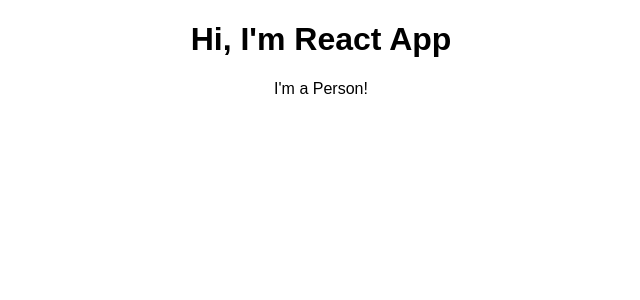
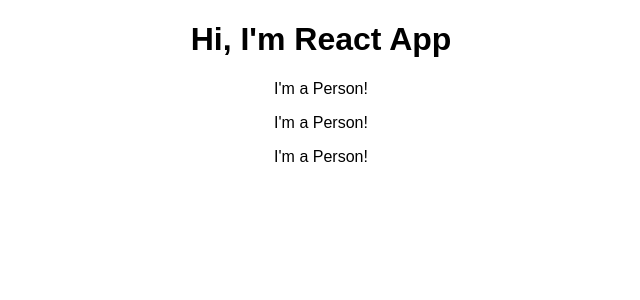
Before and after one commit to diwakarsharma95/React-Complete-Guide, a React (Create React App) app: page / in a window 1280 px wide. Shown: the top 300 px of the page, without its empty margins (319-959 px from the left). Built offline with nearby package versions, Linux system fonts and the light colour scheme.

Commit message:
Working with components and reusing them

```diff
--- a/src/App.js
+++ b/src/App.js
@@ -8,6 +8,8 @@
 			<div className='App'>
 				<h1>Hi, I'm React App</h1>
 				<Person></Person>
+				<Person></Person>
+				<Person></Person>
 			</div>
 		);
 	}
```
